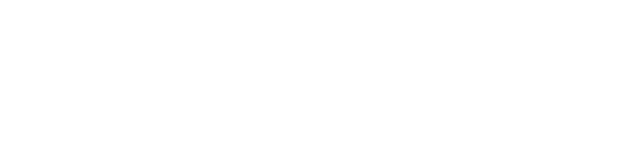
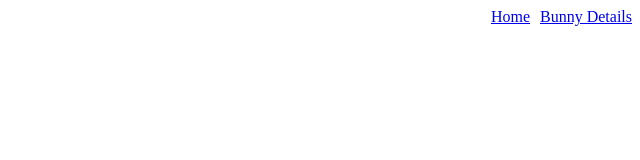
Before and after one commit to newmanwell/code-stretch-flexbox, a plain HTML site: page bunny-details.html in a window 1280 px wide. Shown: the whole page, without its empty margins (640-1280 px from the left). Drawn offline with Linux system fonts and the light colour scheme.

Commit message:
moved links to the right and added a gap between

```diff
--- a/bunny-details.html
+++ b/bunny-details.html
@@ -4,6 +4,11 @@
     <link rel="stylesheet" href="./style.css" />
    </head>
    <body>
-
+    <header>
+      <nav>
+        <a href="./index.html">Home</a>
+        <a href="./bunny-details.html">Bunny Details</a>
+      </nav>
+    </header>
    </body>
 </html>
--- a/style.css
+++ b/style.css
@@ -0,0 +1,5 @@
+nav {
+  display: flex;
+  justify-content: flex-end;
+  gap: 10px;
+}
```
Also changed, not shown: index.html (+6 -1 lines).
